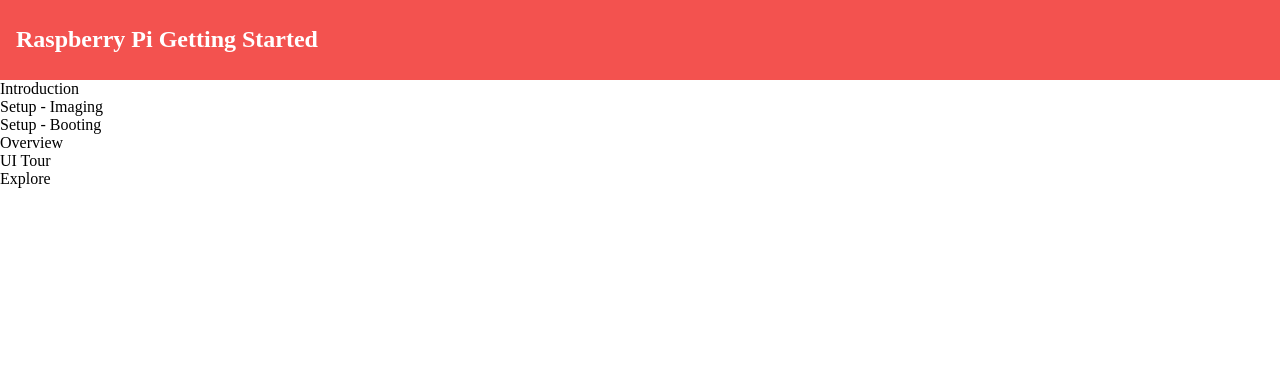
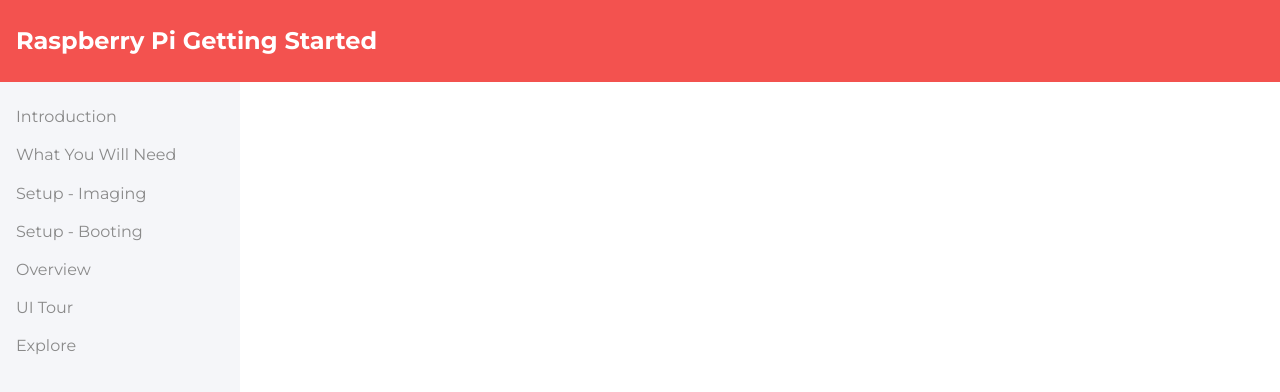
Before and after one commit to RUnroe/RasPiGettingStarted, an Angular app: page / in a window 1280 px wide. Shown: the top 392 px of the page. Built offline with nearby package versions, Linux system fonts and the light colour scheme.

Commit message:
Created master page with styles

```diff
--- a/src/app/app-routing.module.ts
+++ b/src/app/app-routing.module.ts
@@ -20,7 +20,7 @@ const routes: Routes = [
     {path:'page-7', component:Page7Component}
 
   ]},
-  {path:'**', redirectTo: '/home', pathMatch: 'full'}
+  {path:'**', redirectTo: '/page-1', pathMatch: 'full'}
 ];
 
 @NgModule({
--- a/src/app/master-page/master-page.component.html
+++ b/src/app/master-page/master-page.component.html
@@ -4,7 +4,9 @@
     </header>
     <section id="contents">
         <nav>
-            <div *ngFor="let page of pages" class="nav-btn" >{{page}}</div>
+            <div class="nav-items">
+                <a *ngFor="let page of pages" class="nav-link" routerLink="/page-{{page.pageNum}}" routerLinkActive="active"><div class="nav-btn">{{page.name}}</div></a>
+            </div>
         </nav>
         <section id="body-section">
             <router-outlet></router-outlet>
--- a/src/app/master-page/master-page.component.scss
+++ b/src/app/master-page/master-page.component.scss
@@ -3,6 +3,7 @@
 #main-section {
     width:100%;
     height:100%;
+    min-height:100vh;
     padding:0;
     margin:0;
 }
@@ -13,3 +14,37 @@ header {
     font-weight: bold;
     padding:0.4em 1em;
 }
+
+#contents {
+    display:grid;
+    grid-template-columns: 15em 1fr;
+    min-height: calc(100vh - 5.1em);
+}
+
+nav {
+    width:100%;
+    height:100%;
+    background-color: options.$color-bg-secondary;
+    padding-top:1em;
+    box-sizing: border-box;
+
+}
+.nav-items {
+
+}
+.nav-link {
+    color:options.$color-text-secondary;
+
+    text-decoration: none;
+    .nav-btn {
+        padding:0.6em 1em;
+
+    }
+    &.active {
+        color: options.$color-primary;
+        font-weight: bold;
+        .nav-btn {
+            background-color: options.$color-bg-primary;
+        }
+    }
+}
--- a/src/app/master-page/master-page.component.ts
+++ b/src/app/master-page/master-page.component.ts
@@ -7,12 +7,13 @@ import { Component, OnInit } from '@angular/core';
 })
 export class MasterPageComponent implements OnInit {
   pages = [
-    "Introduction",
-    "Setup - Imaging",
-    "Setup - Booting",
-    "Overview",
-    "UI Tour",
-    "Explore"
+    {name: "Introduction", pageNum: 1},
+    {name: "What You Will Need", pageNum: 2},
+    {name: "Setup - Imaging", pageNum: 3},
+    {name: "Setup - Booting", pageNum: 4},
+    {name: "Overview", pageNum: 5},
+    {name: "UI Tour", pageNum: 6},
+    {name: "Explore", pageNum: 7}
   ]
   constructor() { }
 
--- a/src/index.html
+++ b/src/index.html
@@ -6,6 +6,8 @@
   <base href="/">
   <meta name="viewport" content="width=device-width, initial-scale=1">
   <link rel="icon" type="image/x-icon" href="favicon.ico">
+  <link rel="preconnect" href="https://fonts.gstatic.com">
+  <link href="https://fonts.googleapis.com/css2?family=Montserrat:wght@400;700&display=swap" rel="stylesheet">
 </head>
 <body>
   <app-root></app-root>
--- a/src/options.scss
+++ b/src/options.scss
@@ -5,4 +5,4 @@ $color-primary: #f3524f;
 $color-secondary: #363636;
 
 $color-text-primary: #222;
-$color-text-secondary: #b8b8b8;
+$color-text-secondary: #8a8a8a;
--- a/src/styles.scss
+++ b/src/styles.scss
@@ -1,7 +1,8 @@
 /* You can add global styles to this file, and also import other style files */
 body {
     width: 100%;
-    height: 100%;
+    min-height: 100vh;
     padding:0;
     margin:0;
+    font-family: 'Montserrat', sans-serif;
 }
```
Also changed, not shown: src/app/page1/page1.component.html (line endings or trailing spaces).
